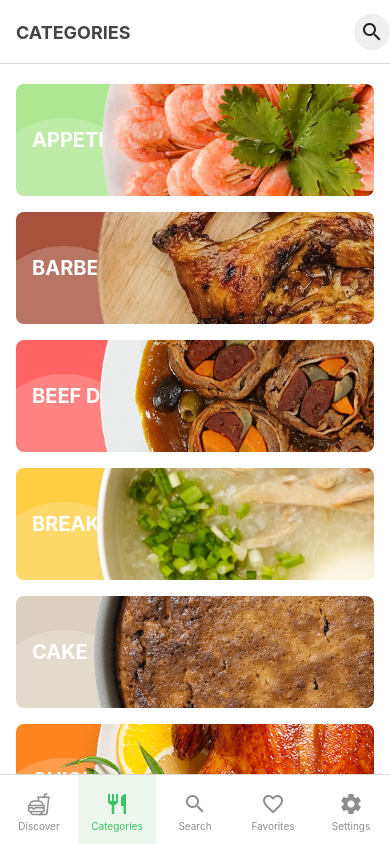
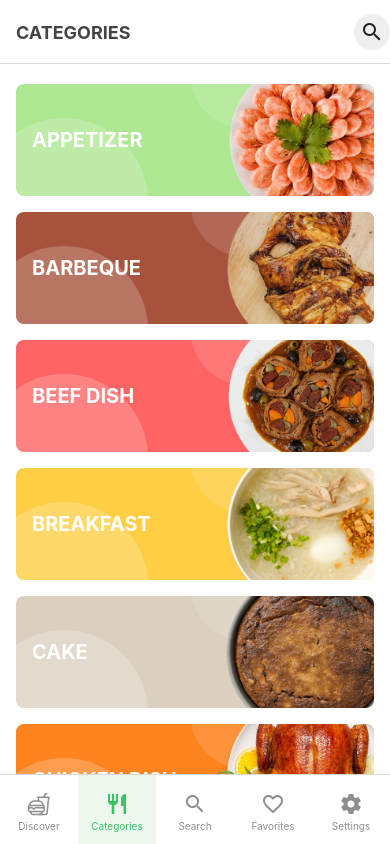
Before and after one commit to godkingjay/Authentic-Pinoy-Recipes-App, a React Native app: screen /CategoriesStack in a window 390 px wide. Built offline with nearby package versions, Linux system fonts and the light colour scheme.

Commit message:
ADD: Styling [FIX]

```diff
--- a/assets/component/foodCard.js
+++ b/assets/component/foodCard.js
@@ -57,6 +57,7 @@ const styles = StyleSheet.create({
     paddingVertical: 8,
   },
   cardContainer: {
+    height: 96,
     backgroundColor: 'white',
     flexDirection: 'row',
     elevation: 2,
@@ -69,14 +70,14 @@ const styles = StyleSheet.create({
     // shadowColor: '#0008',
   },
   cardImageContainer: {
+    height: '100%',
     aspectRatio: 5/4,
-    maxHeight: 96,
     borderRadius: 8,
     overflow: 'hidden',
   },
   cardImage: {
     height: '100%',
-    aspectRatio: 5/4,
+    width: '100%',
     resizeMode: 'cover',
   },
   cardFoodColor: {
--- a/assets/component/foodCategoryCard.js
+++ b/assets/component/foodCategoryCard.js
@@ -49,16 +49,17 @@ const styles = StyleSheet.create({
     fontSize: 20
   },
   cardImageContainer: {
-    height: 112,
-    aspectRatio: 3/2,
+    height: '100%',
+    aspectRatio: 2/1,
     alignItems: 'center',
     justifyContent: 'center',
+    marginRight: -60,
   },
   cardImage: {
-    aspectRatio: 1,
-    height: '200%',
-    resizeMode: 'cover',
-    marginRight: '-25%'
+    height: '180%',
+    width: '100%',
+    resizeMode: 'contain',
+    marginRight: 20,
   },
   cardDeco1: {
     height: '150%',
--- a/assets/component/foodIngredient.js
+++ b/assets/component/foodIngredient.js
@@ -11,7 +11,14 @@ export default function FoodIngredient({ ingredient, ingredientImage, index }){
       </View>
       <View style={ styles.ingredientImageContainer }>
         {ingredientImage != null ? (
-          <Image style={ styles.ingredientImage } source={ ingredientImage.image }/>
+          <View style={{
+            height: '100%',
+            aspectRatio: 1,
+            alignItems: 'center',
+            justifyContent: 'center',
+          }}>
+            <Image style={ styles.ingredientImage } source={ ingredientImage.image }/>
+          </View>
           ) : (
           <View style={{
             height: '100%',
@@ -96,9 +103,9 @@ const styles = StyleSheet.create({
     padding: 4,
   },
   ingredientImage: {
-    resizeMode: 'cover',
+    resizeMode: 'contain',
+    aspectRatio: 1,
     height: '100%',
-    aspectRatio: 1,
   },
   ingredientDetails: {
     padding: 8,
--- a/screens/FoodView.js
+++ b/screens/FoodView.js
@@ -175,11 +175,6 @@ const styles = StyleSheet.create({
   foodInformationWrapper: {
     marginTop: 12
   },
-  foodButtonsContainer: {
-    alignItems: "center",
-    justifyContent: "center",
-    padding: 4,
-  },
   foodSocials: {
     marginHorizontal: 'auto',
     alignItems: 'center',
```
